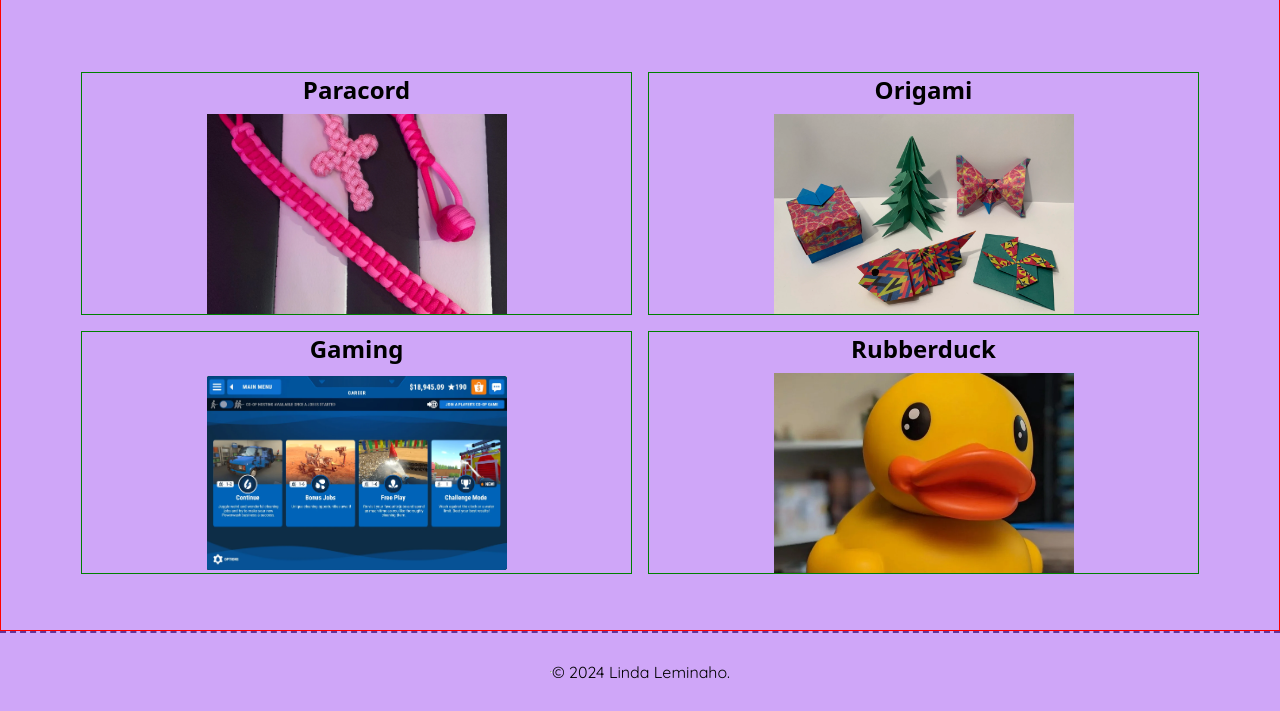
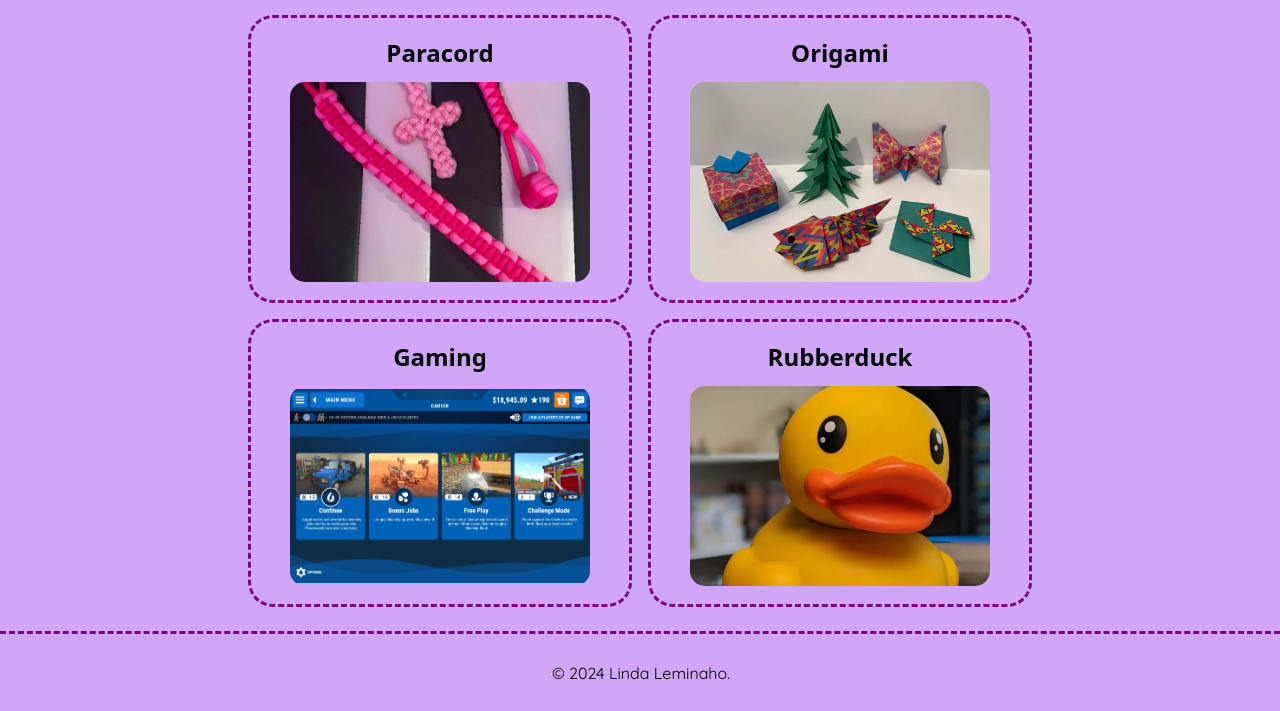
Before and after one commit to Zileena6/githobby, a website built with Parcel: page src/index.html in a window 1280 px wide. Shown: the part 89-800 px from the top of the page. Built offline with nearby package versions, Linux system fonts and the light colour scheme; a web font is replaced by a local one.

Commit message:
Adds styling to cards

```diff
--- a/src/index.html
+++ b/src/index.html
@@ -18,8 +18,9 @@
         <h1 class="heading">My Hobbies</h1>
     </header>
 
-    <main class="main card-container">
+    <main class="main">
 
+        <div class="card-container">
             <section class="paracord card">
                 <h2>Paracord</h2>
                 <div class="image-container">
@@ -47,6 +48,7 @@
                     <img src="./assets/rubberduck.webp" alt="rubberduck by a computer">
                 </div>
             </section>
+        </div>
 
     </main>
 
--- a/src/style.scss
+++ b/src/style.scss
@@ -15,6 +15,7 @@ body {
   display: flex;
   justify-content: center;
   align-items: center;
+  border-bottom: 3px dashed purple;
 
   .heading {
     font-family: 'Rubik Scribble', system-ui;
@@ -23,21 +24,23 @@ body {
 }
 
 .main {
-  // display: flex;
-  // justify-content: center;
-  // align-items: center;
   width: 100svw;
   height: 80svh;
-  border: 1px solid red;
-  padding: 5rem;
+  display: flex;
+  justify-content: center;
+  align-items: center;
 
+  .card-container {
     display: grid;
     grid-template-columns: repeat(2, 1fr);
-  grid-template-rows: 1fr 1fr;
+    grid-template-rows: repeat(2, 1fr);
     gap: 1rem;
 
     .card {
-    border: 1px solid green;
+      border: 3px dashed purple;
+      border-radius: 25px;
+      width: 24rem;
+      height: 18rem;
       display: flex;
       flex-direction: column;
       justify-content: center;
@@ -45,13 +48,14 @@ body {
 
       h2 {
         font-family: 'Rubik Scribble', system-ui;
-      margin-bottom: 0.5rem;
+        margin-bottom: 0.8rem;
       }
 
       .image-container {
         width: 300px;
         height: 200px;
         overflow: hidden;
+        border-radius: 15px;
         display: flex;
         align-items: center;
 
@@ -62,13 +66,14 @@ body {
       }
     }
   }
+}
 
 .footer {
   position: fixed;
   bottom: 0;
   width: 100svw;
   height: 10svh;
-  border-top: 2px dashed rebeccapurple;
+  border-top: 3px dashed purple;
 
   display: flex;
   justify-content: center;
```
Also changed, not shown: src/style-min.css, src/style.css, 1 other file. Lines whose indentation alone changed are shown as unchanged.
